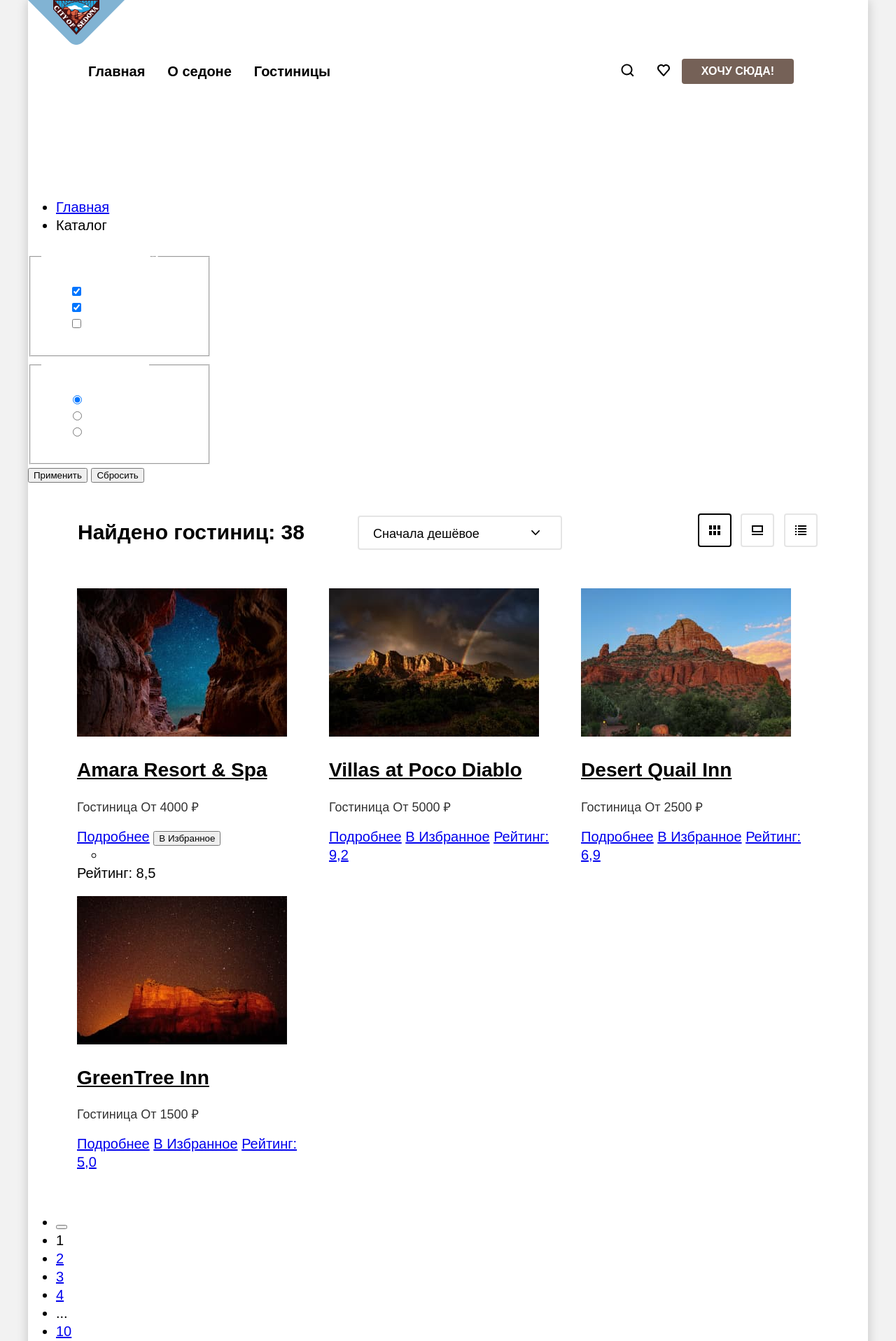
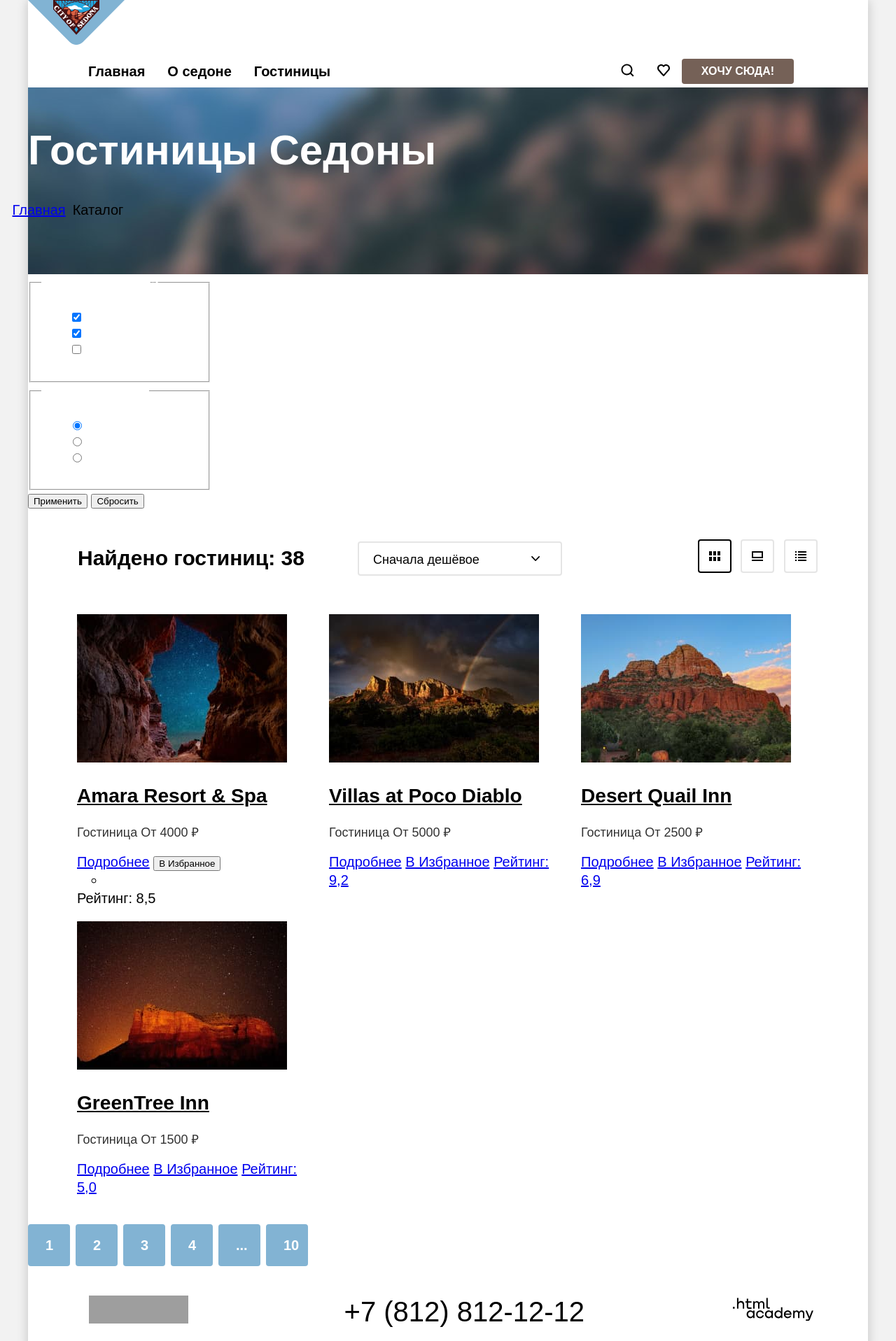
Before and after one commit to htmlacademy-htmlcss/2154097-sedona-35, a plain HTML site: page 7/catalog.html in a window 1280 px wide. Shown: the top 1917 px of the page at 70% size. Drawn offline with Linux system fonts and the light colour scheme; grey boxes are pictures that could not be loaded; a web font is replaced by a local one.

Commit message:
:heavy_check_mark: Сборка #7

```diff
--- a/7/catalog.html
+++ b/7/catalog.html
@@ -42,6 +42,7 @@
 
     <main class="main-inner main-container">
       <header class="inner-header">
+        <div class="catalog-logo">
         <h1 class="inner-header-title">Гостиницы Седоны</h1>
         <ul class="breadcrumbs">
           <li class="breadcrumbs-item">
@@ -51,6 +52,7 @@
             <a class="breadcrumbs-link">Каталог</a>
           </li>
         </ul>
+        </div>
       </header>
       <section class="catalog-products">
         <h2 class="visually-hidden"Список гостиниц с фильтрами></h2>
@@ -184,11 +186,6 @@
         <div>
           <ul class="pagination">
             <li class="pagination-item">
-              <button class="pagination-link pagination-prev pagination-disabled">
-                <span class="visually-hidden">Предыдущая страница</span>
-              </button>
-            </li>
-            <li class="pagination-item">
               <a class="pagination-link pagination-current">1</a>
             </li>
             <li class="pagination-item">
--- a/7/styles/styles.css
+++ b/7/styles/styles.css
@@ -119,6 +119,7 @@ body {
   .advantages-item {
     padding: 92px 85px 111px 85px;
     width: 400px;
+    box-sizing: border-box;
   }
 
   .advantages-container-city {
@@ -126,13 +127,26 @@ body {
     flex-direction: column;
     align-items: center;
     justify-content: center;
+    box-sizing: border-box;
+    width: 100%;
+  }
 
+  .advantages-container-bridge {
+    display: flex;
+    flex-direction: column;
+    align-items: center;
+    justify-content: center;
+    box-sizing: border-box;
+    width: 100%;
   }
+
 
   .advantages-item-blue {
     display: flex;
     padding: 0;
     background-color: #82B3D3;
+    width: 100%;
+    box-sizing: border-box;
 
   }
 
@@ -230,6 +244,7 @@ body {
     justify-content: center;
     align-items: center;
     text-transform: uppercase;
+    cursor: pointer;
     color: #FFFFFF;
     background-color: #82B3D3;
     border-radius: 0 10px 10px 0;
@@ -322,13 +337,43 @@ body {
     color: #FFFFFF;
     }
 
+    .catalog-logo {
+      background-image: url(../images/background-catalog.png);
+      background-position: bottom, center;
+      background-repeat: no-repeat;
+      background-size: cover;
+      padding-top: 51px;
+      padding-bottom: 82px;
+
+    }
+
+
   .inner-header-title {
+    margin-top: 0;
+    margin-bottom: 35px;
     font-family: 'PT Sans'sans-serif;
     font-style: normal;
     font-weight: 700;
     font-size: 60px;
     line-height: 78px;
     color: #FFFFFF;
+  }
+
+  .breadcrumbs {
+    display: flex;
+    margin: 0;
+    padding: 0;
+    flex-direction: row;
+    justify-content: center;
+    align-items: center;
+    gap: 10px;
+    width: 114px;
+    height: 21px;
+    list-style: none;
+  }
+
+  .breadcrumbs-link {
+
   }
 
   .catalog-filter-title {
@@ -474,6 +519,42 @@ body {
     padding: 0 70px 40px 70px;
   }
 
+  .pagination {
+    display: flex;
+    margin: 0;
+    padding: 0;
+    list-style-type: none;
+  }
+
+  .pagination-item {
+    margin-right: 8px;
+    width: 60px;
+    height: 60px;
+    padding:
+  }
+
+  .pagination-current {
+    width: 60px;
+    height: 60px;
+    background-color: #F2F2F2;
+    border-radius: 4px;
+  }
+
+  .pagination-link {
+      display: block;
+      box-sizing: border-box;
+      width: 60px;
+      height: 60px;
+      padding: 12px 25px  13px;
+      font-weight: 700;
+      font-size: 20px;
+      line-height: 36px;
+      color: #FFFFFF;
+      background-color: #82B3D3;
+      text-decoration: none;
+      border-radius: 4px;
+    }
+
   .page-footer-container {
     display: flex;
     flex-wrap: wrap;
```
Also changed, not shown: 7/index.html (+2 -2 lines).
